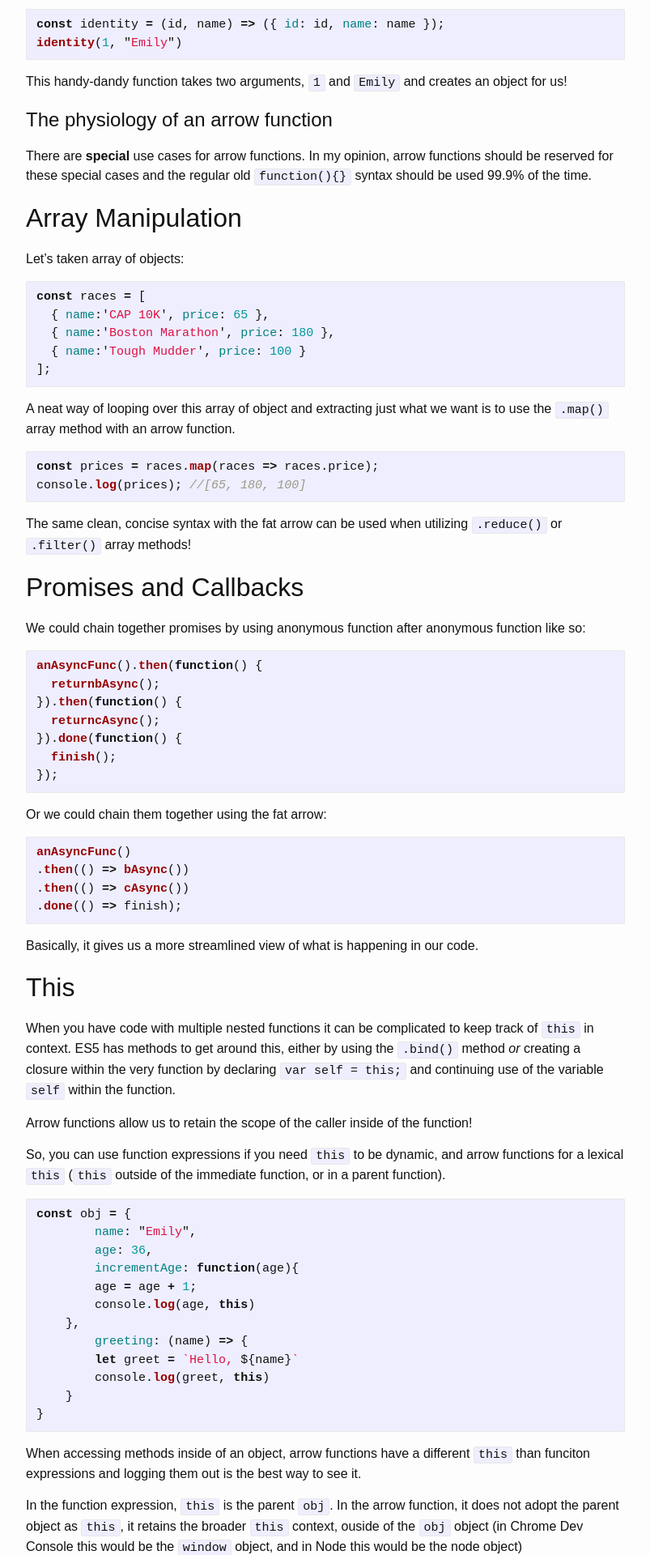
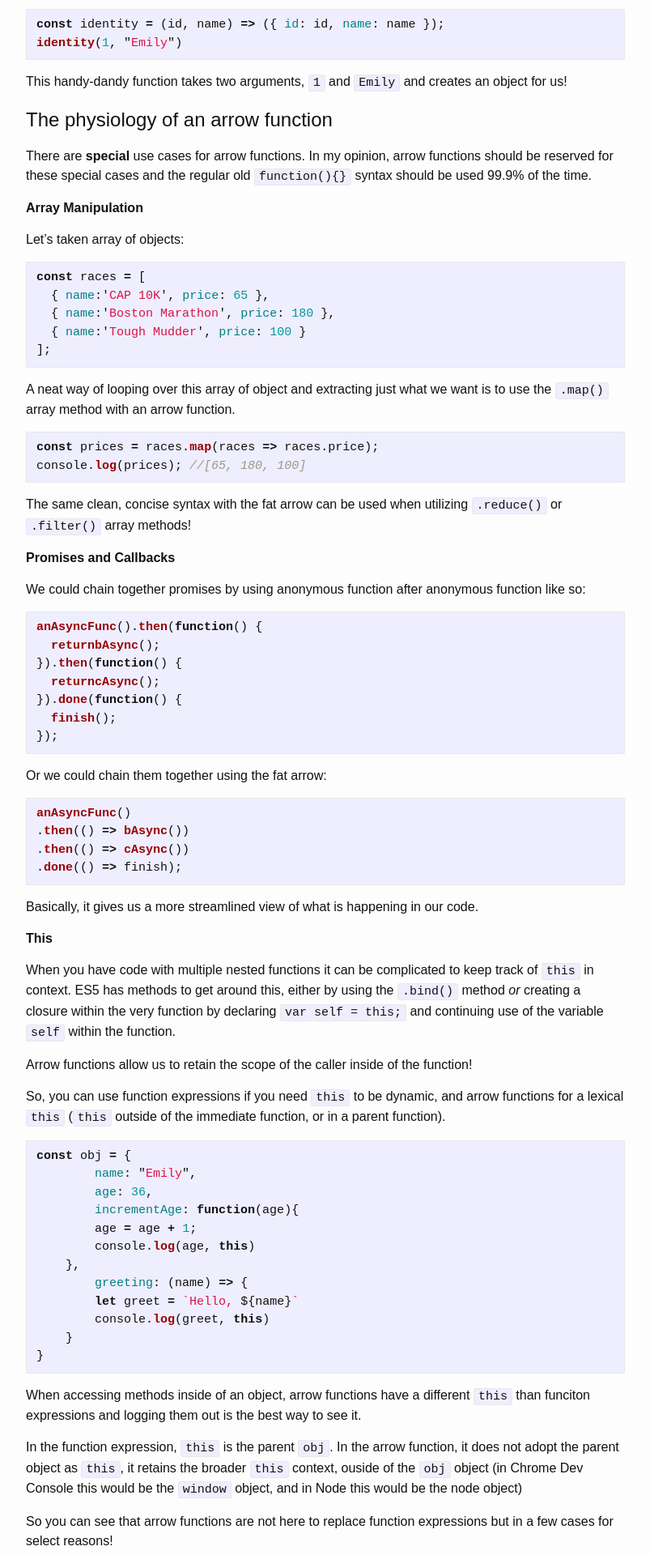
Before and after one commit to emilyannemoses/blog, a Jekyll site: the page built from _posts/2019-07-05-arrow-function.md, in a window 1280 px wide. Shown: the part 1047-2967 px from the top of the page at 81% size, without its empty margins (238-1041 px from the left). Built offline with Jekyll 4.4.1, drawn with Linux system fonts in a browser that asks for light colours.

Commit message:
minor edits

```diff
--- a/_posts/2019-07-05-arrow-function.md
+++ b/_posts/2019-07-05-arrow-function.md
@@ -51,7 +51,7 @@ This handy-dandy function takes two arguments, `1` and `Emily` and creates an ob
 
 There are **special** use cases for arrow functions. In my opinion, arrow functions should be reserved for these special cases and the regular old `function(){}` syntax should be used 99.9% of the time.
 
-## Array Manipulation
+**Array Manipulation**
 
 Let's taken array of objects:
 
@@ -72,7 +72,7 @@ console.log(prices); //[65, 180, 100]
 
 The same clean, concise syntax with the fat arrow can be used when utilizing `.reduce()` or `.filter()` array methods!
 
-## Promises and Callbacks
+**Promises and Callbacks**
 
 We could chain together promises by using anonymous function after anonymous function like so:
 
@@ -97,7 +97,7 @@ anAsyncFunc()
 
 Basically, it gives us a more streamlined view of what is happening in our code.
 
-## This
+**This**
 
 When you have code with multiple nested functions it can be complicated to keep track of `this` in context. ES5 has methods to get around this, either by using the `.bind()` method *or* creating a closure within the very function by declaring `var self = this;` and continuing use of the variable `self` within the function.
 
```
